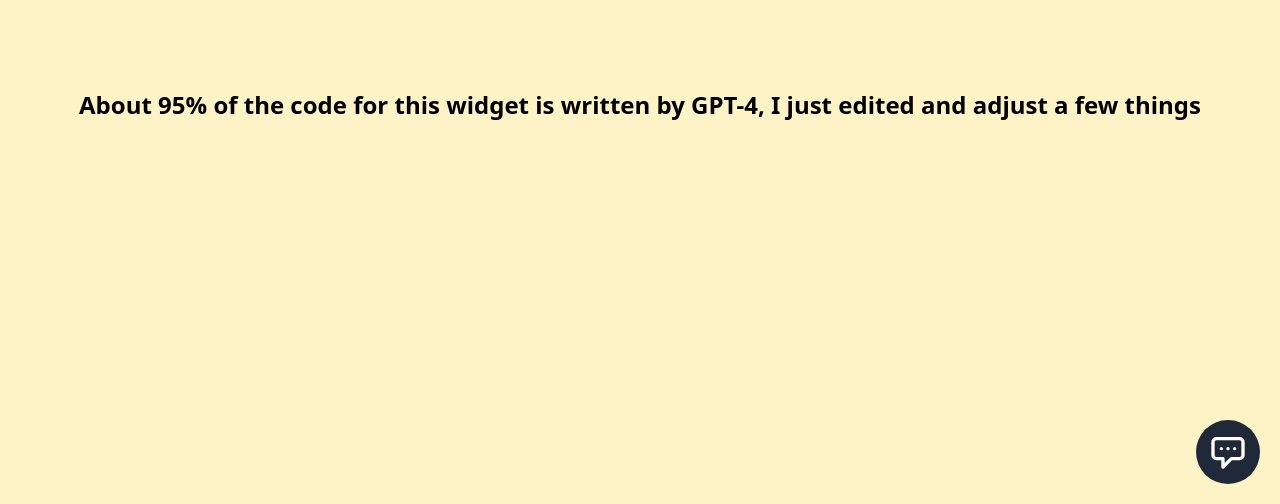
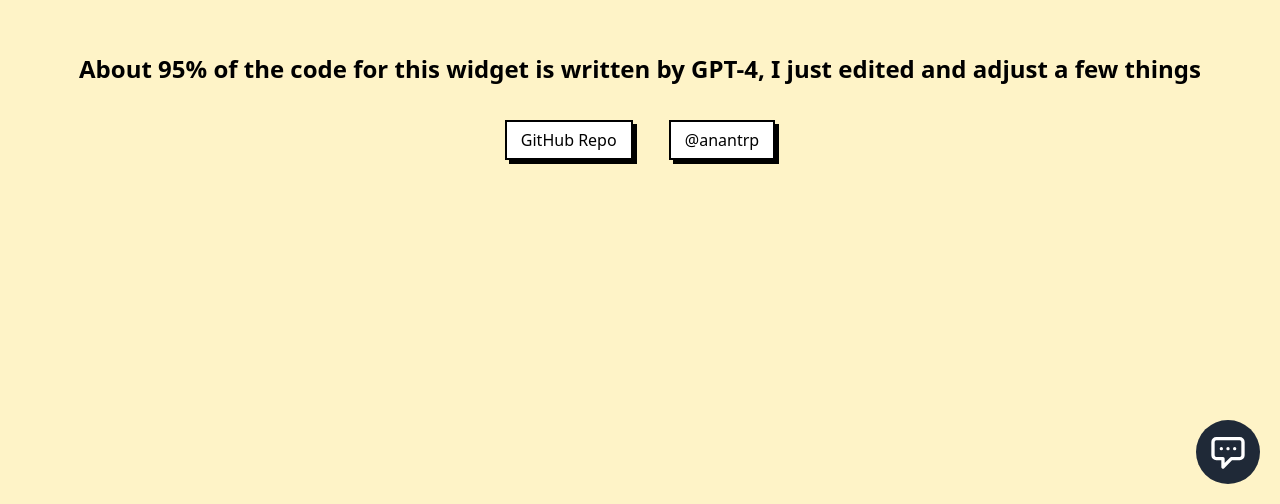
Before and after one commit to anantrp/chat-widget, a plain HTML site: page index.html in a window 1280 px wide. Shown: the part 296-800 px from the top of the page. Drawn offline with nearby package versions, Linux system fonts and the light colour scheme.

Commit message:
added back to repo button

```diff
--- a/index.html
+++ b/index.html
@@ -8,8 +8,24 @@
     <script async src="./chat-widget.js"></script>
 </head>
 <body class="bg-yellow-100">
-    <div class="flex items-center p-8 justify-center w-5xl h-screen md:text-center md:w-3xl ">
-        <h1 class="text-2xl font-bold leading-relaxed">About 95% of the code for this widget is written by GPT-4, I just edited and adjust a few things</h1>
+    <div class="flex flex-col items-center p-8 justify-center w-5xl h-screen md:text-center md:w-3xl ">
+        <div>
+            <h1 class="text-2xl font-bold leading-relaxed">About 95% of the code for this widget is written by GPT-4, I just edited and adjust a few things</h1>
+        </div>
+
+    <div class="pt-8">
+        <a href="https://github.com/anantrp/chat-widget"class="relative inline-block px-4 py-2 font-medium group">
+            <span class="absolute inset-0 w-full h-full transition duration-200 ease-out transform translate-x-1 translate-y-1 bg-black group-hover:-translate-x-0 group-hover:-translate-y-0"></span>
+            <span class="absolute inset-0 w-full h-full bg-white border-2 border-black group-hover:bg-black"></span>
+            <span class="relative text-black group-hover:text-white">GitHub Repo</span>
+        </a>
+
+        <a href="https://twitter.com/anantrp" target="_blank" class="relative inline-block px-4 py-2 font-medium group ml-8">
+            <span class="absolute inset-0 w-full h-full transition duration-200 ease-out transform translate-x-1 translate-y-1 bg-black group-hover:-translate-x-0 group-hover:-translate-y-0"></span>
+            <span class="absolute inset-0 w-full h-full bg-white border-2 border-black group-hover:bg-black"></span>
+            <span class="relative text-black group-hover:text-white">@anantrp</span>
+        </a>
+    </div>
     </div>
 </body>
 </html>
```
